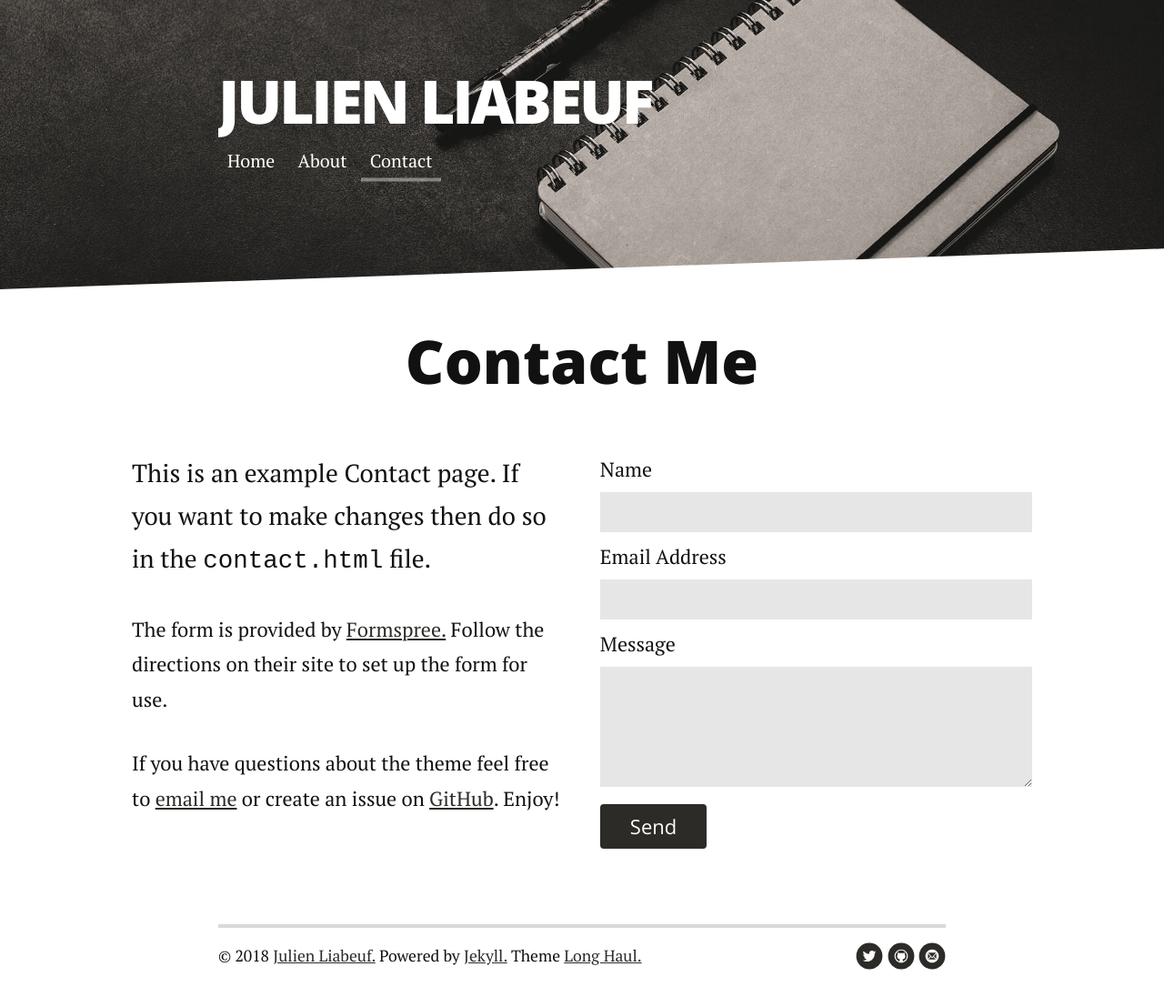
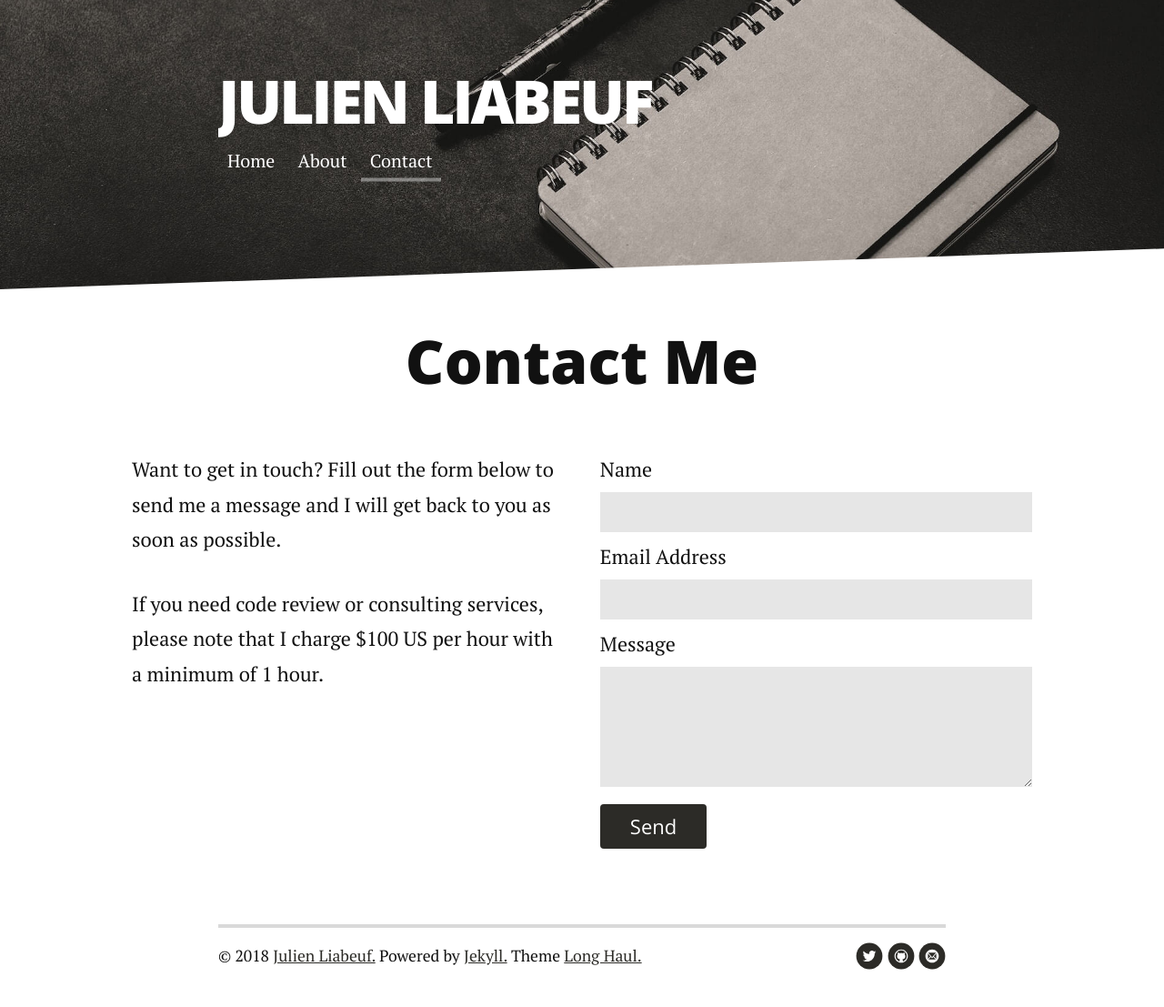
Before and after one commit to julien731/blog-jekyll, a Jekyll site: the page built from contact.md, in a window 1280 px wide. Shown: the whole page at 91% size. Built offline with Jekyll 4.4.1, drawn with Linux system fonts in a browser that asks for light colours; nearby versions of some CDN libraries.

Commit message:
Update pages content

```diff
--- a/contact.md
+++ b/contact.md
@@ -6,11 +6,10 @@ title: Contact Long Haul
 <div id="contact">
   <h1 class="pageTitle">Contact Me</h1>
   <div class="contactContent">
-    <p class="intro">This is an example Contact page. If you want to make changes then do so in the <code>contact.html</code> file.</p>
-    <p>The form is provided by <a href="http://formspree.io/">Formspree.</a> Follow the directions on their site to set up the form for use.</p>
-    <p>If you have questions about the theme feel free to <a href="mailto:brimaidesigns@gmail.com">email me</a> or create an issue on <a href="https://github.com/brianmaierjr/long-haul">GitHub</a>. Enjoy!</p>
+    <p>Want to get in touch? Fill out the form below to send me a message and I will get back to you as soon as possible.</p>
+    <p>If you need code review or consulting services, please note that I charge $100 US per hour with a minimum of 1 hour.</p>
   </div>
-  <form action="http://formspree.io/your@mail.com" method="POST">
+  <form action="http://formspree.io/{{ site.social.email }}" method="POST">
     <label for="name">Name</label>
     <input type="text" id="name" name="name" class="full-width"><br>
     <label for="email">Email Address</label>
--- a/index.html
+++ b/index.html
@@ -1,6 +1,6 @@
 ---
 layout: default
-title: Long Haul
+title: Julien Liabeuf
 ---
 
 <div class="home" id="home">
```
Also changed, not shown: about.md (+7 -18 lines).
